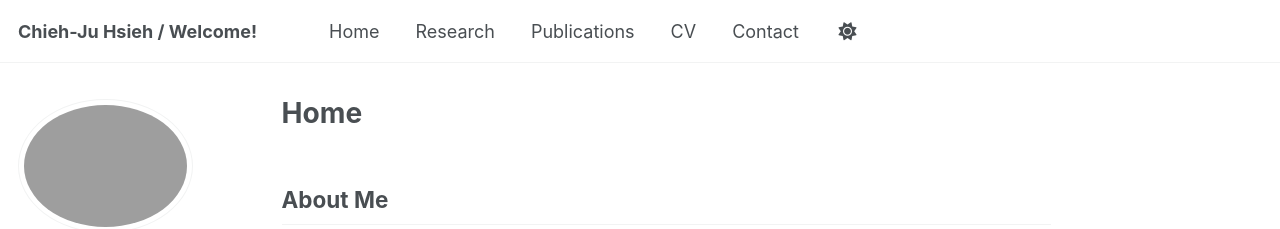
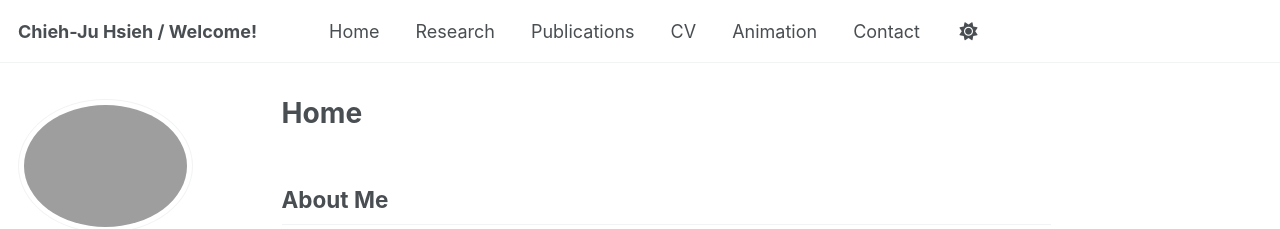
Before and after one commit to CJ-Hsieh/CJ-Hsieh.github.io, a Jekyll site: the page built from _pages/about.md, in a window 1280 px wide. Shown: the top 229 px of the page. Built offline with Jekyll 4.4.1, drawn with Linux system fonts in a browser that asks for light colours; some web fonts are replaced.

Commit message:
Update navigation.yml

```diff
--- a/_data/navigation.yml
+++ b/_data/navigation.yml
@@ -20,6 +20,9 @@ main:
   - title: "CV"
     url: /cv/
 
+  - title: "Animation"
+    url: /animation/
+
   - title: "Contact"
     url: /contact/
 
```
